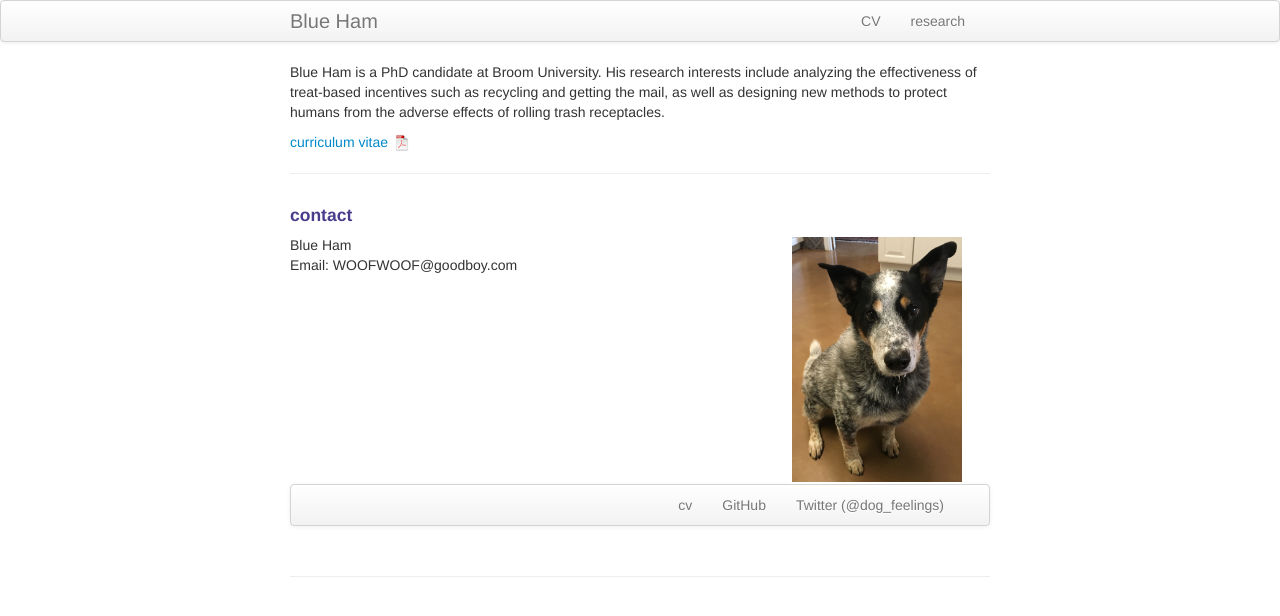
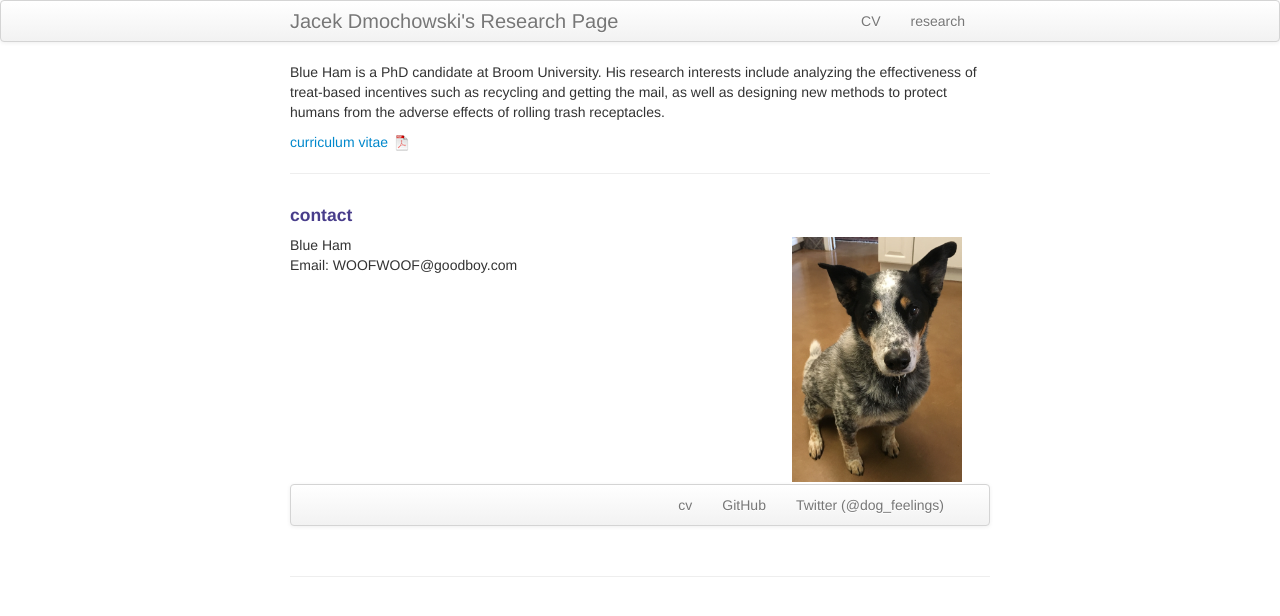
Before and after one commit to dmochow/dmochow.github.io, a Jekyll site: the page built from index.md, in a window 1280 px wide. Shown: the top 616 px of the page. Built offline with Jekyll 4.4.1, drawn with Linux system fonts in a browser that asks for light colours.

Commit message:
Update _config.yml

```diff
--- a/_config.yml
+++ b/_config.yml
@@ -8,14 +8,14 @@
 # Themes are encouraged to use these universal variables
 # so be sure to set them if your theme uses them.
 #
-title : Blue Ham
+title : Jacek Dmochowski's Research Page
 author :
-  name : Marisa Carlos
-  email : mbc96@cornell.edu
-  github : mbcarlos
-  twitter : MarisaBriCarlos
+  name : Jacek Dmochowski
+  email : dmochowski@gmail.com
+  github : dmochow
+  twitter : jdmochow
 
-production_url : http://marisabriana.github.io
+production_url : http://dmochow.github.io
 
 # Tell Github to use the kramdown markdown interpreter
 # (see https://help.github.com/articles/migrating-your-pages-site-from-maruku)
```
